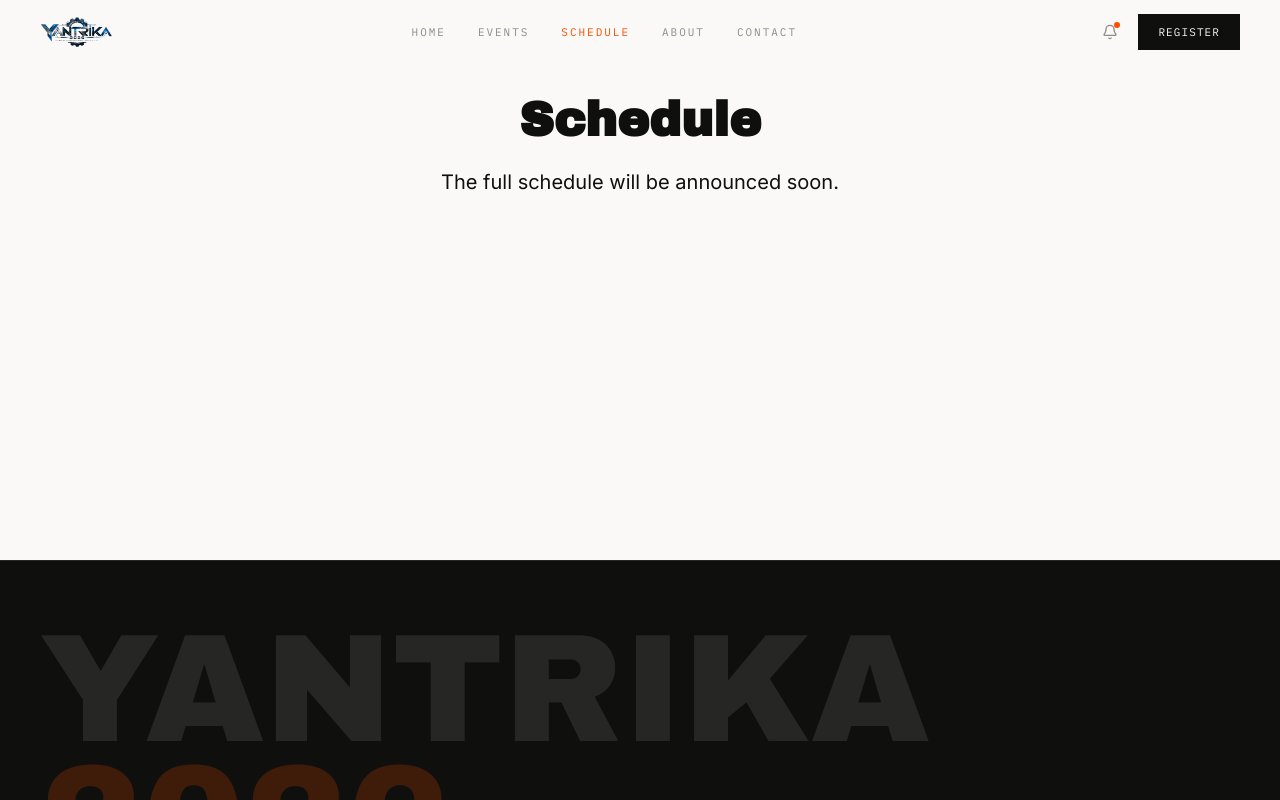
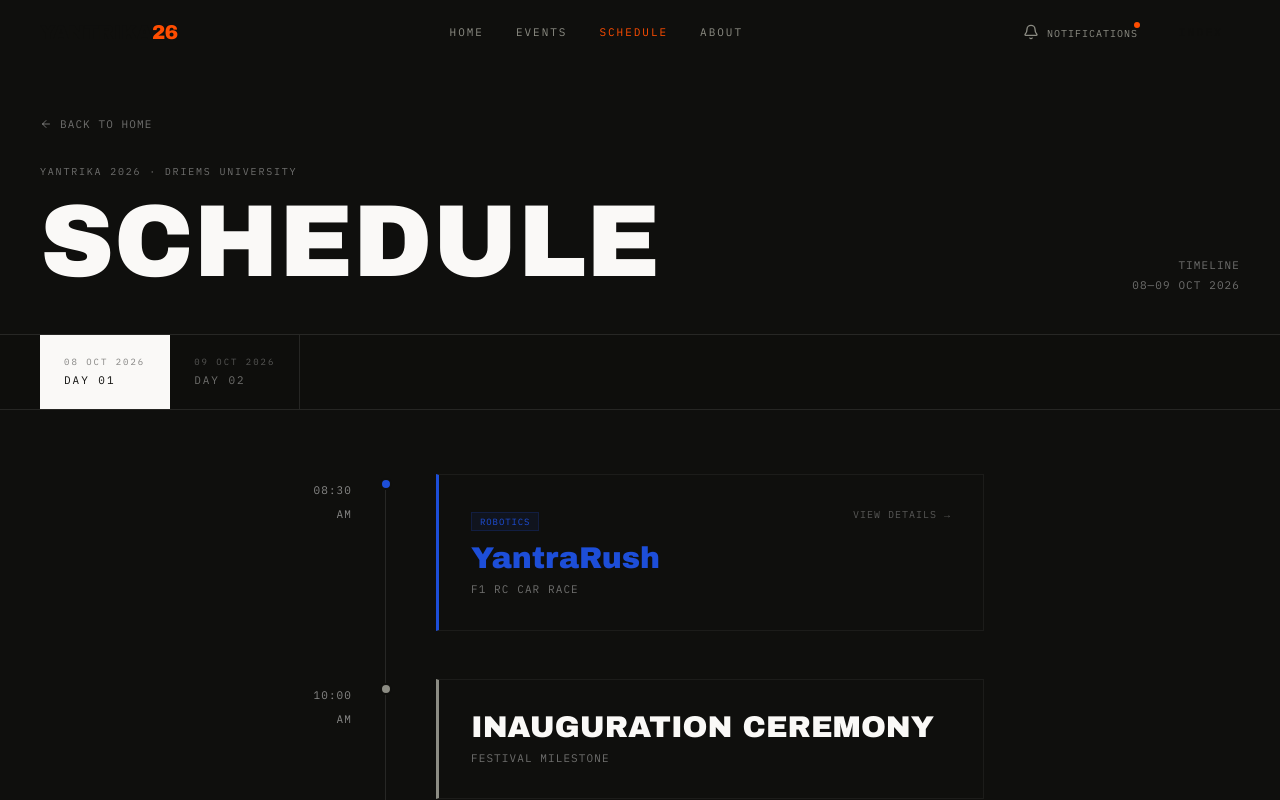
Before and after one commit to devprakash93/yantrika-2026, a React (Vite) app: page /schedule in a window 1280 px wide. Shown: the top 800 px of the page. Built offline with nearby package versions, Linux system fonts and the light colour scheme.

Commit message:
feat: complete schedule and navbar redesign for ENGINEERED ENERGY

```diff
--- a/src/components/Navbar.tsx
+++ b/src/components/Navbar.tsx
@@ -1,17 +1,16 @@
 import { useState, useEffect } from 'react';
 import { Link, useLocation } from 'react-router-dom';
 import { AnimatePresence, motion } from 'framer-motion';
-import { X } from 'lucide-react';
+import { X, Bell } from 'lucide-react';
 import NotificationPanel from './NotificationPanel';
 import { notifications } from '../data/notifications';
-import { Bell } from 'lucide-react';
 
 const NAV_LINKS = [
   { name: 'HOME',     path: '/' },
   { name: 'EVENTS',   path: '/events' },
   { name: 'SCHEDULE', path: '/schedule' },
   { name: 'ABOUT',    path: '/about' },
-  { name: 'CONTACT',  path: '/contact' },
+  { name: 'REGISTER', path: '/events' },
 ];
 
 export default function Navbar() {
@@ -36,19 +35,19 @@
       {/* ─── Main nav bar ─────────────────────────────────────── */}
       <header
         className={`fixed top-0 left-0 right-0 z-40 transition-all duration-300 ${
-          scrolled ? 'bg-paper/90 backdrop-blur-md border-b border-rule' : 'bg-transparent'
+          scrolled || indexOpen ? 'bg-paper/90 backdrop-blur-md border-b border-rule' : 'bg-transparent'
         }`}
       >
         <div className="max-w-screen-xl mx-auto px-6 md:px-10 h-[64px] flex items-center justify-between">
 
           {/* Left: wordmark */}
           <Link to="/" className="flex items-center gap-3" aria-label="YANTRIKA 2026 Home">
-            <img src="/logo.png" alt="YANTRIKA" className="h-8 w-auto" />
+            <span className="font-display text-xl tracking-tight text-ink">YANTRIKA<span className="text-orange">26</span></span>
           </Link>
 
-          {/* Center: desktop nav */}
-          <nav className="hidden md:flex items-center gap-8" aria-label="Primary navigation">
-            {NAV_LINKS.map(link => (
+          {/* Center/Right: desktop nav */}
+          <nav className="hidden lg:flex items-center gap-8" aria-label="Primary navigation">
+            {NAV_LINKS.slice(0, 4).map(link => (
               <Link
                 key={link.path}
                 to={link.path}
@@ -63,35 +62,26 @@
             ))}
           </nav>
 
-          {/* Right: actions */}
-          <div className="flex items-center gap-3">
+          {/* Right: actions (Notification & INDEX) */}
+          <div className="flex items-center gap-4">
             {/* Notification bell */}
             <button
               onClick={() => setNotifOpen(true)}
-              className="relative p-2 text-muted hover:text-ink transition-colors"
+              className="relative p-2 text-muted hover:text-ink transition-colors flex items-center gap-2"
               aria-label="Notifications"
             >
               <Bell className="w-4 h-4" />
+              <span className="hidden md:inline font-mono text-[10px] tracking-widest mt-0.5">NOTIFICATIONS</span>
               {unread > 0 && (
                 <span className="absolute top-1.5 right-1.5 w-1.5 h-1.5 bg-orange rounded-full" />
               )}
             </button>
 
-            {/* Desktop register CTA */}
-            <Link
-              to="/events"
-              data-cursor-register
-              className="hidden md:inline-flex items-center gap-2 bg-ink text-paper font-mono text-[11px] tracking-widest px-5 py-2.5 hover:bg-orange transition-colors"
-              aria-label="Register for events"
-            >
-              REGISTER
-            </Link>
-
-            {/* Mobile INDEX button */}
+            {/* INDEX button */}
             <button
               onClick={() => setIndexOpen(true)}
               data-cursor-menu
-              className="md:hidden font-mono text-[11px] tracking-[0.2em] text-ink border border-ink px-3 py-1.5 hover:bg-ink hover:text-paper transition-colors"
+              className="flex items-center gap-2 font-mono text-[11px] tracking-[0.2em] text-ink border border-ink px-4 py-2 hover:bg-ink hover:text-paper transition-colors"
               aria-label="Open navigation index"
             >
               INDEX
@@ -100,48 +90,48 @@
         </div>
       </header>
 
-      {/* ─── Mobile full-screen INDEX overlay ────────────────── */}
+      {/* ─── Full-screen INDEX overlay ────────────────── */}
       <AnimatePresence>
         {indexOpen && (
           <motion.div
-            initial={{ opacity: 0 }}
-            animate={{ opacity: 1 }}
-            exit={{ opacity: 0 }}
-            transition={{ duration: 0.25 }}
-            className="fixed inset-0 z-50 bg-ink flex flex-col"
+            initial={{ opacity: 0, y: -20 }}
+            animate={{ opacity: 1, y: 0 }}
+            exit={{ opacity: 0, y: -20 }}
+            transition={{ duration: 0.3, ease: [0.16, 1, 0.3, 1] }}
+            className="fixed inset-0 z-50 bg-[#0F0F0D] flex flex-col"
           >
             {/* Overlay header */}
-            <div className="flex justify-between items-center px-6 py-5 border-b border-white/10">
+            <div className="flex justify-between items-center px-6 md:px-10 h-[64px] border-b border-white/10">
               <span className="font-mono text-[11px] tracking-[0.2em] text-white/40">
-                NAVIGATION INDEX
+                NAVIGATION INDEX // SYS.ACTIVE
               </span>
               <button
                 onClick={() => setIndexOpen(false)}
-                className="p-2 text-white/60 hover:text-white transition-colors"
+                className="flex items-center gap-2 font-mono text-[11px] tracking-[0.2em] text-white/60 hover:text-white transition-colors"
                 aria-label="Close navigation"
               >
-                <X className="w-5 h-5" />
+                CLOSE <X className="w-4 h-4" />
               </button>
             </div>
 
             {/* Nav links */}
-            <nav className="flex-1 flex flex-col justify-center px-8">
+            <nav className="flex-1 flex flex-col justify-center px-6 md:px-16 max-w-screen-xl mx-auto w-full">
               {NAV_LINKS.map((link, i) => (
                 <motion.div
-                  key={link.path}
+                  key={link.path + link.name}
                   initial={{ opacity: 0, x: -20 }}
                   animate={{ opacity: 1, x: 0 }}
-                  transition={{ delay: i * 0.06, duration: 0.25 }}
+                  transition={{ delay: i * 0.08, duration: 0.4, ease: [0.16, 1, 0.3, 1] }}
                 >
                   <Link
                     to={link.path}
-                    className="flex items-baseline gap-6 py-5 border-b border-white/08 group"
+                    className="flex items-end gap-6 py-4 md:py-6 border-b border-white/5 group"
                     onClick={() => setIndexOpen(false)}
                   >
-                    <span className="font-mono text-[11px] text-white/30 group-hover:text-orange transition-colors w-6">
+                    <span className="font-mono text-[12px] md:text-[14px] text-white/20 group-hover:text-orange transition-colors w-8 mb-2">
                       {String(i + 1).padStart(2, '0')}
                     </span>
-                    <span className="font-display text-4xl text-white group-hover:text-orange transition-colors leading-none">
+                    <span className="font-display text-5xl md:text-7xl lg:text-8xl text-white group-hover:text-orange transition-colors leading-none tracking-tight">
                       {link.name}
                     </span>
                   </Link>
@@ -150,16 +140,17 @@
             </nav>
 
             {/* Overlay footer */}
-            <div className="px-8 py-8">
-              <Link
-                to="/events"
-                onClick={() => setIndexOpen(false)}
-                className="w-full flex items-center justify-center bg-orange text-ink font-mono text-[11px] tracking-widest py-4 hover:opacity-90 transition-opacity"
-              >
-                REGISTER NOW
-              </Link>
-              <p className="font-mono text-[10px] text-white/20 text-center mt-4 tracking-widest">
-                08—09 OCTOBER 2026 · DRIEMS UNIVERSITY
+            <div className="px-6 md:px-16 py-8 border-t border-white/10 max-w-screen-xl mx-auto w-full flex flex-col md:flex-row justify-between items-start md:items-center gap-4">
+              <div className="flex gap-4">
+                {['TECH', 'CULTURAL', 'GAMING'].map((cat, idx) => (
+                  <div key={cat} className="flex items-center gap-2">
+                    <div className={`w-1.5 h-1.5 rounded-full ${idx === 0 ? 'bg-blue-600' : idx === 1 ? 'bg-pink-600' : 'bg-red-600'}`} />
+                    <span className="font-mono text-[10px] tracking-widest text-white/30">{cat}</span>
+                  </div>
+                ))}
+              </div>
+              <p className="font-mono text-[10px] text-white/20 tracking-widest uppercase">
+                08—09 OCT 2026 · DRIEMS UNIVERSITY · CSE
               </p>
             </div>
           </motion.div>
--- a/src/pages/Schedule.tsx
+++ b/src/pages/Schedule.tsx
@@ -1,8 +1,181 @@
+import { useState } from 'react';
+import { motion, AnimatePresence } from 'framer-motion';
+import { ArrowLeft } from 'lucide-react';
+import { Link } from 'react-router-dom';
+import { events } from '../data';
+import { getEventTheme } from '../data/eventThemes';
+
+const Label = ({ children, className = '' }: { children: React.ReactNode; className?: string }) => (
+  <span className={`font-mono text-[10px] tracking-[0.18em] uppercase ${className}`}>{children}</span>
+);
+
+// Dummy schedule data using actual events
+const SCHEDULE_DATA = [
+  {
+    day: '08 OCT 2026',
+    title: 'DAY 01',
+    items: [
+      { time: '08:30 AM', eventId: 'yantrarush', type: 'event' },
+      { time: '10:00 AM', title: 'INAUGURATION CEREMONY', type: 'milestone', color: '#8C8C83' },
+      { time: '11:30 AM', eventId: 'bugvidhwans', type: 'event' },
+      { time: '01:00 PM', title: 'LUNCH BREAK', type: 'milestone', color: '#8C8C83' },
+      { time: '02:00 PM', eventId: 'kalpsetu', type: 'event' },
+      { time: '03:30 PM', eventId: 'yantrabarta', type: 'event' },
+      { time: '05:00 PM', eventId: 'yantrakhoj', type: 'event' },
+      { time: '06:30 PM', eventId: 'swaad-sutra', type: 'event' },
+    ]
+  },
+  {
+    day: '09 OCT 2026',
+    title: 'DAY 02',
+    items: [
+      { time: '09:00 AM', eventId: 'yantrasetu', type: 'event' },
+      { time: '10:30 AM', eventId: 'chitramanch', type: 'event' },
+      { time: '12:00 PM', eventId: 'sheeghrabudhi', type: 'event' },
+      { time: '01:00 PM', title: 'LUNCH BREAK', type: 'milestone', color: '#8C8C83' },
+      { time: '02:00 PM', eventId: 'ranbhoomi', type: 'event' },
+      { time: '04:00 PM', eventId: 'drishya', type: 'event' },
+      { time: '06:00 PM', eventId: 'nirtyaspandan', type: 'event' },
+      { time: '08:00 PM', title: 'CLOSING CEREMONY & PRIZE DISTRIBUTION', type: 'milestone', color: '#FF4D00' },
+    ]
+  }
+];
+
 export default function Schedule() {
+  const [activeDay, setActiveDay] = useState<number>(0);
+
   return (
-    <div className="py-24 max-w-7xl mx-auto px-4 sm:px-6 lg:px-8 text-center min-h-[70vh]">
-      <h1 className="text-4xl md:text-5xl font-display font-bold mb-6">Schedule</h1>
-      <p className="text-xl text-muted-foreground">The full schedule will be announced soon.</p>
+    <div className="bg-[#0F0F0D] text-paper font-sans min-h-screen pb-24">
+
+      {/* ── Page header ──────────────────────────────────── */}
+      <div className="border-b border-white/10">
+        <div className="max-w-screen-xl mx-auto px-6 md:px-10 pt-28 pb-10">
+          <Link to="/" className="inline-flex items-center gap-2 font-mono text-[11px] tracking-widest text-white/40 hover:text-white/80 transition-colors mb-8">
+            <ArrowLeft className="w-3 h-3" /> BACK TO HOME
+          </Link>
+          <div className="flex flex-col md:flex-row md:items-end md:justify-between gap-6">
+            <div>
+              <Label className="block mb-3 text-white/40">YANTRIKA 2026 · DRIEMS UNIVERSITY</Label>
+              <h1 className="font-display leading-none text-paper" style={{ fontSize: 'clamp(44px, 8vw, 110px)' }}>
+                SCHEDULE
+              </h1>
+            </div>
+            <div className="text-right hidden md:block">
+              <p className="font-mono text-[11px] text-white/40 tracking-widest">TIMELINE</p>
+              <p className="font-mono text-[11px] text-white/40 tracking-widest mt-1">08—09 OCT 2026</p>
+            </div>
+          </div>
+        </div>
+      </div>
+
+      {/* ── Day selector ───────────────────────────────────── */}
+      <div className="sticky top-[64px] z-30 bg-[#0F0F0D]/90 backdrop-blur-sm border-b border-white/10">
+        <div className="max-w-screen-xl mx-auto px-6 md:px-10">
+          <div className="flex items-center gap-0">
+            {SCHEDULE_DATA.map((dayData, i) => (
+              <button
+                key={i}
+                onClick={() => setActiveDay(i)}
+                className={`flex flex-col items-start gap-1 font-mono text-[11px] tracking-[0.18em] px-6 py-4 md:py-5 border-r border-white/10 transition-colors flex-shrink-0 ${
+                  activeDay === i ? 'bg-paper text-ink' : 'text-white/40 hover:text-white'
+                }`}
+              >
+                <span className={activeDay === i ? 'text-ink/50 text-[9px]' : 'text-white/30 text-[9px]'}>{dayData.day}</span>
+                {dayData.title}
+              </button>
+            ))}
+          </div>
+        </div>
+      </div>
+
+      {/* ── Timeline ────────────────────────────────────────── */}
+      <div className="max-w-screen-md mx-auto px-6 md:px-10 pt-16">
+        <AnimatePresence mode="wait">
+          <motion.div
+            key={activeDay}
+            initial={{ opacity: 0, y: 10 }}
+            animate={{ opacity: 1, y: 0 }}
+            exit={{ opacity: 0, y: -10 }}
+            transition={{ duration: 0.25 }}
+            className="relative"
+          >
+            {/* Vertical timeline line */}
+            <div className="absolute left-[39px] md:left-[89px] top-4 bottom-4 w-px bg-white/10" />
+
+            <div className="space-y-12">
+              {SCHEDULE_DATA[activeDay].items.map((item, idx) => {
+                const event = item.eventId ? events.find(e => e.id === item.eventId) : null;
+                const theme = event ? getEventTheme(event.id) : null;
+
+                const nodeColor = theme ? theme.primary : (item.color || '#8C8C83');
+                const title = event ? event.name : item.title;
+                const subtitle = event ? event.type : 'Festival Milestone';
+
+                return (
+                  <div key={idx} className="relative flex items-start group">
+
+                    {/* Time (Desktop) */}
+                    <div className="hidden md:block w-[80px] flex-shrink-0 pt-0.5 text-right pr-6">
+                      <span className="font-mono text-[11px] text-white/50 tracking-widest">{item.time}</span>
+                    </div>
+
+                    {/* Node / Marker */}
+                    <div className="relative z-10 w-[20px] md:w-[20px] flex-shrink-0 flex justify-center mt-1">
+                      <div
+                        className="w-3 h-3 rounded-full border-[2px] border-[#0F0F0D] transition-transform duration-300 group-hover:scale-150"
+                        style={{ backgroundColor: nodeColor }}
+                      />
+                    </div>
+
+                    {/* Content */}
+                    <div className="flex-1 pl-6 md:pl-10">
+                      {/* Time (Mobile) */}
+                      <div className="md:hidden mb-2">
+                        <span className="font-mono text-[10px] text-white/50 tracking-widest">{item.time}</span>
+                      </div>
+
+                      <div
+                        className="p-6 md:p-8 border border-white/5 bg-white/0 transition-colors duration-300 group-hover:bg-white/5"
+                        style={theme ? { borderLeft: `3px solid ${theme.primary}` } : { borderLeft: `3px solid ${nodeColor}` }}
+                      >
+                        <div className="flex flex-col md:flex-row md:items-start justify-between gap-4">
+                          <div>
+                            {theme && (
+                              <span
+                                className="inline-block font-mono text-[9px] tracking-widest px-2 py-0.5 mb-3"
+                                style={{ color: theme.primary, backgroundColor: `${theme.primary}15`, border: `1px solid ${theme.primary}30` }}
+                              >
+                                {theme.categoryLabel}
+                              </span>
+                            )}
+                            <h3 className="font-display text-2xl md:text-3xl text-paper leading-none mb-2 group-hover:text-white transition-colors"
+                                style={theme ? { color: theme.primary } : { color: '#FAF9F7' }}
+                            >
+                              {title}
+                            </h3>
+                            <p className="font-mono text-[11px] text-white/40 tracking-widest uppercase">{subtitle}</p>
+                          </div>
+
+                          {event && (
+                            <Link
+                              to={`/events/${event.id}`}
+                              className="font-mono text-[10px] tracking-widest text-white/30 hover:text-white transition-colors flex-shrink-0 mt-2 md:mt-0"
+                            >
+                              VIEW DETAILS →
+                            </Link>
+                          )}
+                        </div>
+                      </div>
+                    </div>
+
+                  </div>
+                );
+              })}
+            </div>
+          </motion.div>
+        </AnimatePresence>
+      </div>
+
     </div>
   );
 }
```
